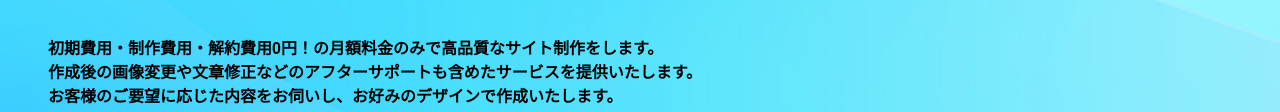
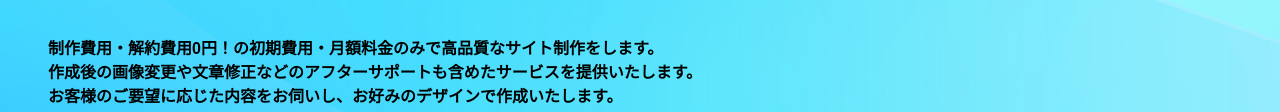
Before and after one commit to katetsuji/kate-outsourcing-office, a plain HTML site: page index.html in a window 1280 px wide. Shown: the part 688-800 px from the top of the page. Drawn offline with nearby package versions, Linux system fonts and the light colour scheme.

Commit message:
Update index.html

```diff
--- a/index.html
+++ b/index.html
@@ -46,7 +46,7 @@
        </div>
       <figcaption><h3 class="t3"><span class="yellow-futo">kateアウトソーシング事務所は、<br>月額制（サブスクリプション型）のホームページ制作サービスです。</span><br/></h3></figcaption>
     </figure>
-	<blockquote class="clearfix"><h4 class="t4">初期費用・制作費用・解約費用0円！の月額料金のみで高品質なサイト制作をします。<br>作成後の画像変更や文章修正などのアフターサポートも含めたサービスを提供いたします。<br>お客様のご要望に応じた内容をお伺いし、お好みのデザインで作成いたします。<br/></h4></blockquote>
+	<blockquote class="clearfix"><h4 class="t4">制作費用・解約費用0円！の初期費用・月額料金のみで高品質なサイト制作をします。<br>作成後の画像変更や文章修正などのアフターサポートも含めたサービスを提供いたします。<br>お客様のご要望に応じた内容をお伺いし、お好みのデザインで作成いたします。<br/></h4></blockquote>
 
     <p><a href="#cta"><h9>まずは無料相談、見積り</h9></a></p>
   </header>
```
